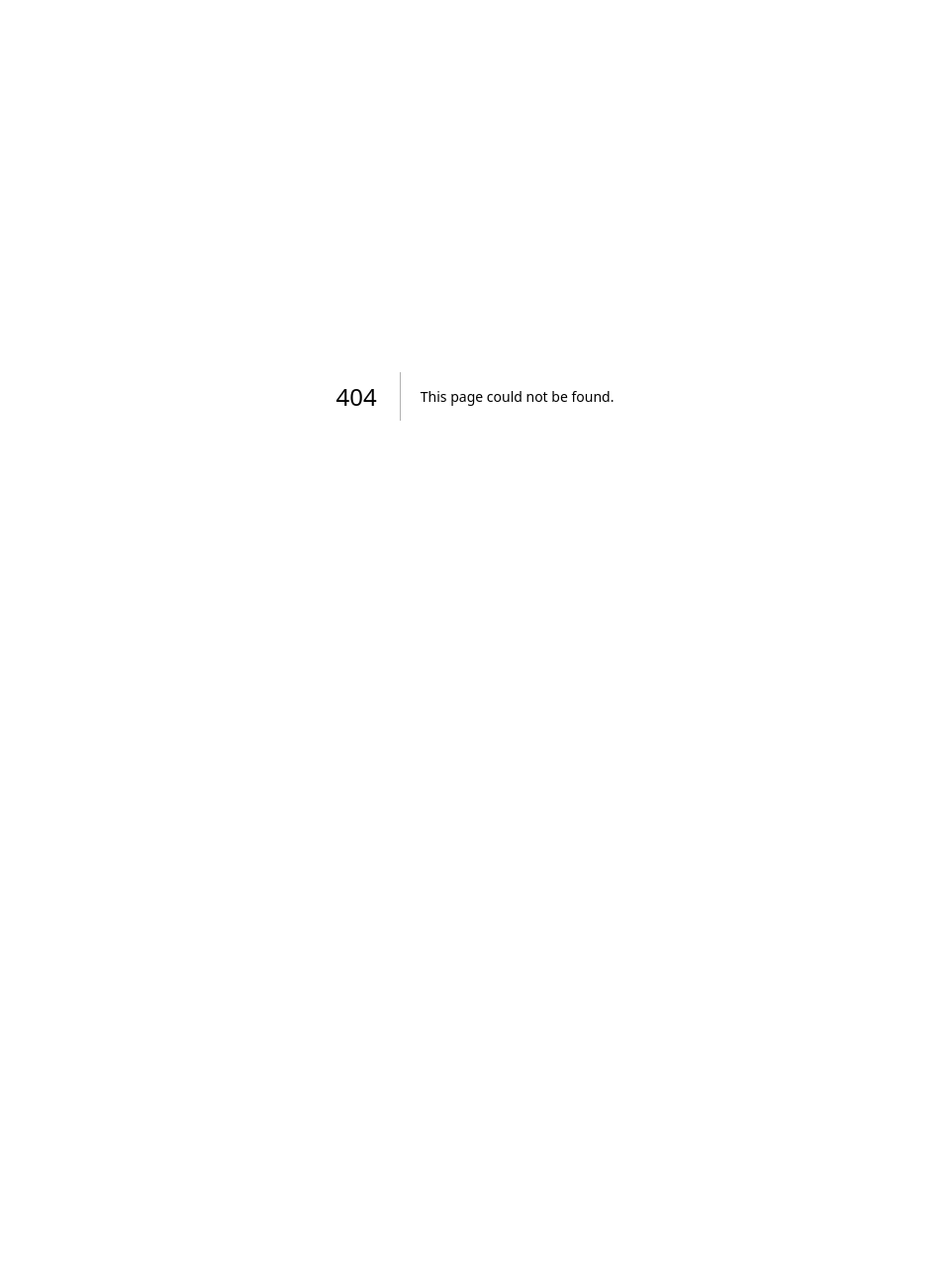
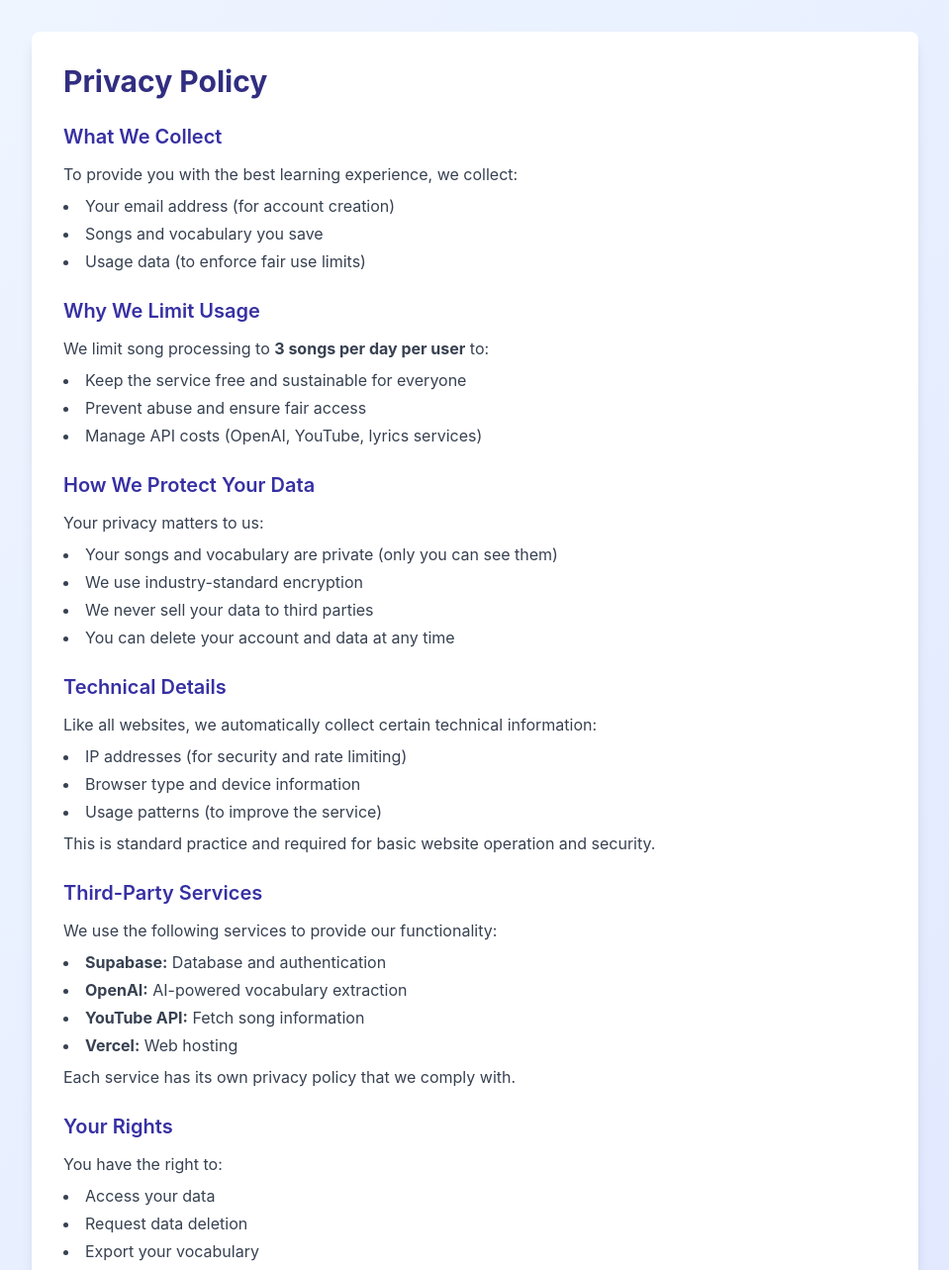
Before and after one commit to Rian3693/italian-song-vocab, a Next.js app: page /privacy in a window 1280 px wide. Before the commit this address had no page. Shown: the top 1283 px of the page at 99% size, without its empty margins (160-1119 px from the left). Before the commit the page ends 800 px from the top, so only its background shows below. Built offline with nearby package versions, Linux system fonts and the light colour scheme.

Commit message:
Add Privacy Policy and transparent usage explanations

```diff
--- a/app/login/page.js
+++ b/app/login/page.js
@@ -100,8 +100,14 @@ export default function Login() {
           {isSignUp ? 'Already have an account? Sign In' : "Don't have an account? Sign Up"}
         </button>
 
-        <div className="mt-6 text-center text-sm text-gray-600">
+        <div className="mt-6 text-center text-sm text-gray-600 space-y-2">
           <p>✨ Free plan: 3 songs per day</p>
+          <p className="text-xs">
+            By signing up, you agree to our{' '}
+            <a href="/privacy" className="text-indigo-600 hover:text-indigo-800 underline">
+              Privacy Policy
+            </a>
+          </p>
         </div>
       </div>
     </div>
--- a/app/page.js
+++ b/app/page.js
@@ -161,7 +161,8 @@ export default function Home() {
         {/* Add Song Form */}
         <div className="bg-white rounded-lg shadow-lg p-6 mb-8">
           <h2 className="text-2xl font-semibold mb-4">Add New Song</h2>
-          <form onSubmit={handleSubmit} className="flex gap-4">
+          <form onSubmit={handleSubmit} className="space-y-4">
+            <div className="flex gap-4">
               <input
                 type="text"
                 value={youtubeUrl}
@@ -178,6 +179,15 @@ export default function Home() {
               >
                 {loading ? 'Processing...' : 'Add Song'}
               </button>
+            </div>
+            <div className="flex items-start gap-2 text-sm text-gray-600 bg-blue-50 p-3 rounded-lg">
+              <span className="text-blue-600 text-lg">ℹ️</span>
+              <p>
+                <strong>Why the limit?</strong> To keep this service free and available for everyone,
+                we limit processing to 3 songs per day. This helps us manage AI and API costs
+                while ensuring fair access for all learners. 🎵
+              </p>
+            </div>
           </form>
         </div>
 
@@ -248,6 +258,19 @@ export default function Home() {
             )}
           </div>
         </div>
+
+        {/* Footer */}
+        <div className="mt-12 pt-6 border-t border-gray-300 text-center text-sm text-gray-600">
+          <p>
+            Made with ❤️ for Italian language learners • {' '}
+            <a href="/privacy" className="text-indigo-600 hover:text-indigo-800 underline">
+              Privacy Policy
+            </a>
+          </p>
+          <p className="mt-2 text-xs">
+            Your data is private and secure. We use AI to help you learn, not to track you.
+          </p>
+        </div>
       </div>
     </div>
   )
--- /dev/null
+++ b/app/privacy/page.js
@@ -0,0 +1,127 @@
+export default function Privacy() {
+  return (
+    <div className="min-h-screen bg-gradient-to-br from-blue-50 to-indigo-100 p-8">
+      <div className="max-w-4xl mx-auto bg-white rounded-lg shadow-lg p-8">
+        <h1 className="text-3xl font-bold text-indigo-900 mb-6">
+          Privacy Policy
+        </h1>
+
+        <div className="space-y-6 text-gray-700">
+          <section>
+            <h2 className="text-xl font-semibold text-indigo-800 mb-3">
+              What We Collect
+            </h2>
+            <p>
+              To provide you with the best learning experience, we collect:
+            </p>
+            <ul className="list-disc list-inside mt-2 space-y-1">
+              <li>Your email address (for account creation)</li>
+              <li>Songs and vocabulary you save</li>
+              <li>Usage data (to enforce fair use limits)</li>
+            </ul>
+          </section>
+
+          <section>
+            <h2 className="text-xl font-semibold text-indigo-800 mb-3">
+              Why We Limit Usage
+            </h2>
+            <p>
+              We limit song processing to <strong>3 songs per day per user</strong> to:
+            </p>
+            <ul className="list-disc list-inside mt-2 space-y-1">
+              <li>Keep the service free and sustainable for everyone</li>
+              <li>Prevent abuse and ensure fair access</li>
+              <li>Manage API costs (OpenAI, YouTube, lyrics services)</li>
+            </ul>
+          </section>
+
+          <section>
+            <h2 className="text-xl font-semibold text-indigo-800 mb-3">
+              How We Protect Your Data
+            </h2>
+            <p>
+              Your privacy matters to us:
+            </p>
+            <ul className="list-disc list-inside mt-2 space-y-1">
+              <li>Your songs and vocabulary are private (only you can see them)</li>
+              <li>We use industry-standard encryption</li>
+              <li>We never sell your data to third parties</li>
+              <li>You can delete your account and data at any time</li>
+            </ul>
+          </section>
+
+          <section>
+            <h2 className="text-xl font-semibold text-indigo-800 mb-3">
+              Technical Details
+            </h2>
+            <p>
+              Like all websites, we automatically collect certain technical information:
+            </p>
+            <ul className="list-disc list-inside mt-2 space-y-1">
+              <li>IP addresses (for security and rate limiting)</li>
+              <li>Browser type and device information</li>
+              <li>Usage patterns (to improve the service)</li>
+            </ul>
+            <p className="mt-2">
+              This is standard practice and required for basic website operation and security.
+            </p>
+          </section>
+
+          <section>
+            <h2 className="text-xl font-semibold text-indigo-800 mb-3">
+              Third-Party Services
+            </h2>
+            <p>
+              We use the following services to provide our functionality:
+            </p>
+            <ul className="list-disc list-inside mt-2 space-y-1">
+              <li><strong>Supabase:</strong> Database and authentication</li>
+              <li><strong>OpenAI:</strong> AI-powered vocabulary extraction</li>
+              <li><strong>YouTube API:</strong> Fetch song information</li>
+              <li><strong>Vercel:</strong> Web hosting</li>
+            </ul>
+            <p className="mt-2">
+              Each service has its own privacy policy that we comply with.
+            </p>
+          </section>
+
+          <section>
+            <h2 className="text-xl font-semibold text-indigo-800 mb-3">
+              Your Rights
+            </h2>
+            <p>You have the right to:</p>
+            <ul className="list-disc list-inside mt-2 space-y-1">
+              <li>Access your data</li>
+              <li>Request data deletion</li>
+              <li>Export your vocabulary</li>
+              <li>Stop using the service at any time</li>
+            </ul>
+          </section>
+
+          <section>
+            <h2 className="text-xl font-semibold text-indigo-800 mb-3">
+              Contact
+            </h2>
+            <p>
+              This is an educational project. If you have questions about your privacy,
+              feel free to reach out through GitHub or by creating an issue in the repository.
+            </p>
+          </section>
+
+          <p className="text-sm text-gray-500 mt-8 pt-4 border-t">
+            Last updated: March 2026
+          </p>
+        </div>
+
+        <div className="mt-8 text-center">
+          <a
+            href="/"
+            className="inline-block bg-indigo-600 text-white px-6 py-2 rounded-lg hover:bg-indigo-700"
+          >
+            Back to App
+          </a>
+        </div>
+      </div>
+    </div>
+  )
+}
```
Lines whose indentation alone changed are shown as unchanged.
